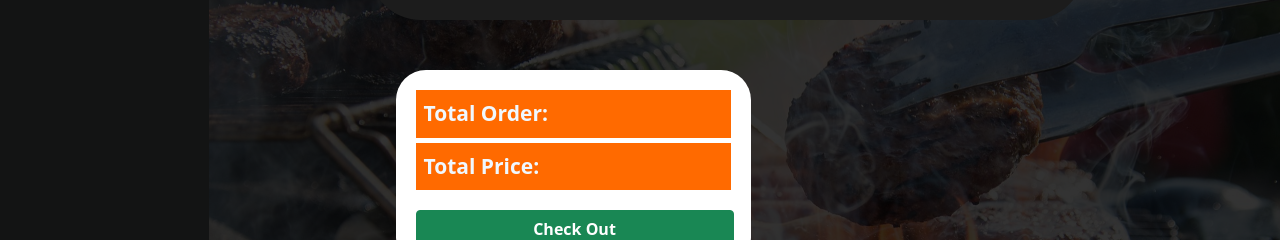
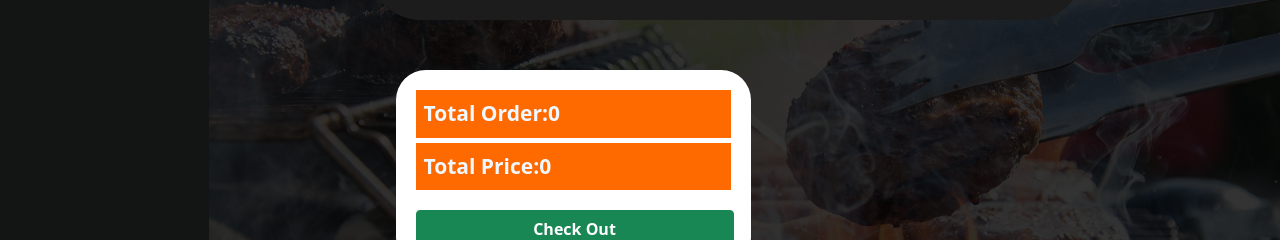
Before and after one commit to NinoosMoshi/ishtar_restaurant_portfolio, an Angular app in the folder frontEnd/ishtar-angular/: page /check-out in a window 1280 px wide. Shown: the part 1267-1507 px from the top of the page. Built offline with nearby package versions, Linux system fonts and the light colour scheme; no server answers.

Commit message:
Angular change Subject to BehaviorSubject in cartService #52

```diff
--- a/frontEnd/ishtar-angular/src/app/components/check-out/check-out.component.html
+++ b/frontEnd/ishtar-angular/src/app/components/check-out/check-out.component.html
@@ -147,8 +147,8 @@
   </div>
 
   <div class="check-out">
-    <div class="size">Total Order:</div>
-    <div class="totalprice">Total Price: </div>
+    <div class="size">Total Order:{{totalCheckOutSize}}</div>
+    <div class="totalprice">Total Price:{{totalCheckOutPrice}} </div>
     <button type="submit" class="btn btn-success done">Check Out</button>
   </div>
 
--- a/frontEnd/ishtar-angular/src/app/components/check-out/check-out.component.ts
+++ b/frontEnd/ishtar-angular/src/app/components/check-out/check-out.component.ts
@@ -1,3 +1,4 @@
+import { CartService } from './../../services/cart.service';
 import { StateCityService } from './../../services/state-city.service';
 import { City } from './../../model/city';
 import { State } from './../../model/state';
@@ -13,16 +14,19 @@ import { SpaceValidator } from 'src/app/model/space-validator';
 })
 export class CheckOutComponent implements OnInit {
 
+  totalCheckOutPrice: number = 0;
+  totalCheckOutSize: number = 0;
   states: State[] = [];
   citiesFromPerson: City[] = [];
   citiesToPerson: City[] = [];
   checkOutParentGroup!: FormGroup;
 
-  constructor(private formChildGroup: FormBuilder, private stateCityService: StateCityService) { }
+  constructor(private formChildGroup: FormBuilder, private stateCityService: StateCityService,private cartService: CartService) { }
 
   ngOnInit(): void {
      this.myForm();
      this.getStates();
+     this.getTotal();
     // this.getCities();
     // this.getCitiesByCode();
   }
@@ -130,4 +134,22 @@ export class CheckOutComponent implements OnInit {
     )
   }
 
+
+
+
+   getTotal(){
+      this.cartService.totalPrice.subscribe(
+        data =>{
+          this.totalCheckOutPrice = data;
+        }
+      )
+      this.cartService.totalSize.subscribe(
+        data =>{
+          this.totalCheckOutSize = data
+        }
+      )
+   }
+
+
+
 }
--- a/frontEnd/ishtar-angular/src/app/services/cart.service.ts
+++ b/frontEnd/ishtar-angular/src/app/services/cart.service.ts
@@ -1,7 +1,7 @@
 import { Order } from './../model/order';
 import { CartOrder } from './../model/cart-order';
 import { Injectable } from '@angular/core';
-import { Subject } from 'rxjs';
+import { BehaviorSubject, Subject } from 'rxjs';
 
 @Injectable({
   providedIn: 'root'
@@ -11,10 +11,10 @@ export class CartService {
   orders: CartOrder[] = [];
 
   // totalPrice:number = 0;
-  totalPrice: Subject<number> = new Subject<number>();
+  totalPrice: Subject<number> = new BehaviorSubject<number>(0);
 
   // totalSize:number = 0;
-  totalSize: Subject<number> = new Subject<number>();
+  totalSize: Subject<number> = new BehaviorSubject<number>(0);
 
   constructor() { }
 
```
